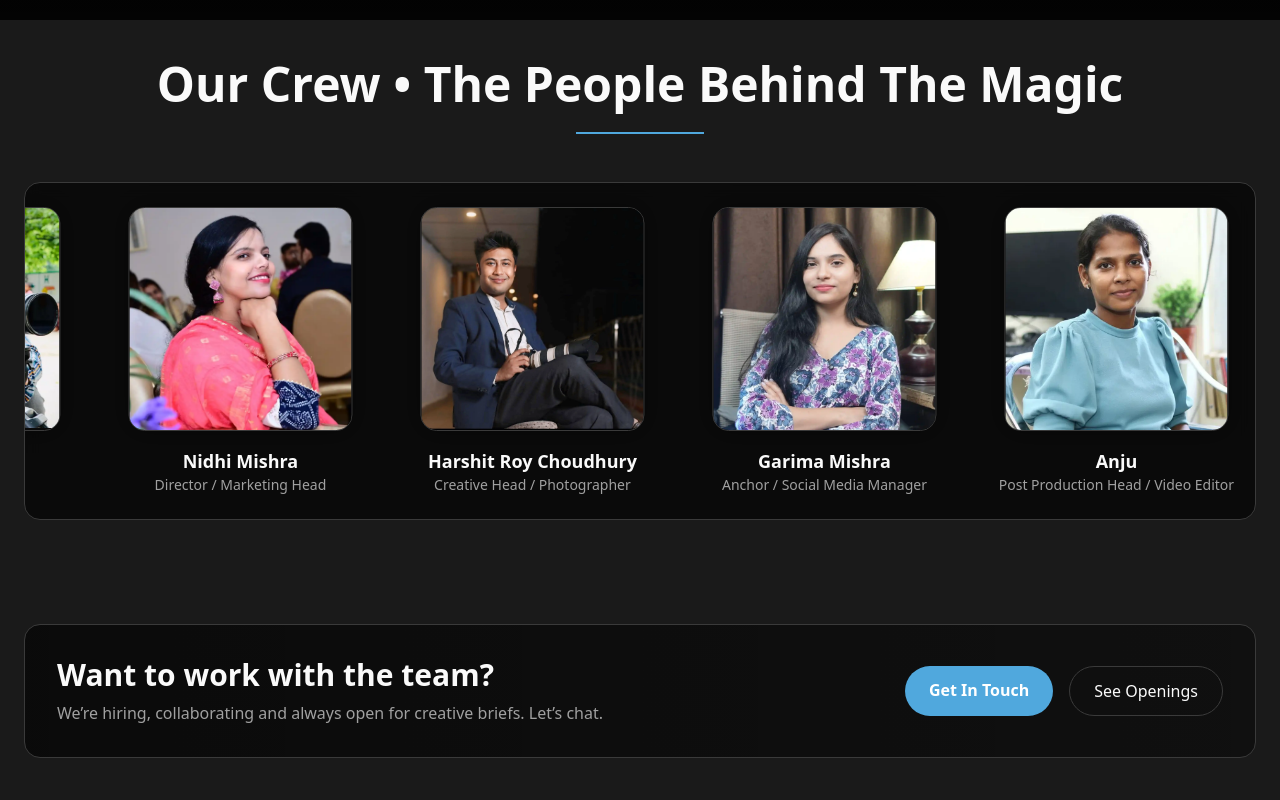
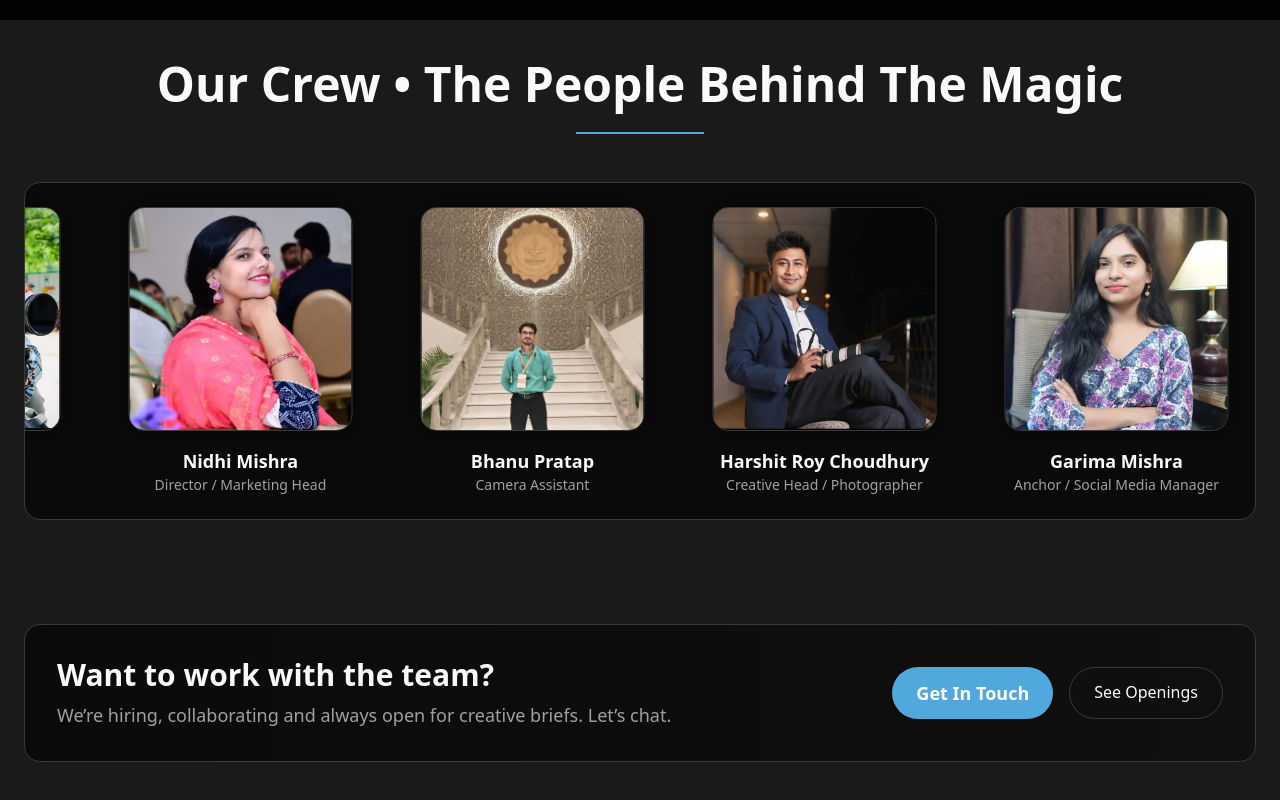
Before and after one commit to shiv-co/TpIndia, a React (Vite) app in the folder frontend/: page /about in a window 1280 px wide. Shown: the part 1784-2584 px from the top of the page. Built offline with nearby package versions, Linux system fonts and the light colour scheme.

Commit message:
Add mobile responsiveness and improve crew section layout in AboutUs and Portfolio pages

```diff
--- a/frontend/src/pages/about.jsx
+++ b/frontend/src/pages/about.jsx
@@ -34,26 +34,26 @@ const crew = [
   { name: "Akshat Agrawal", role: "Director / COO", img: Akshat },
   { name: "Syed Kudrat Ali", role: "Director / CEO", img: Kudrat },
   { name: "Nidhi Mishra", role: "Director / Marketing Head", img: Nidhi },
+  { name: "Bhanu Pratap", role: "Camera Assistant", img: Bhanu },
   {
     name: "Harshit Roy Choudhury",
     role: "Creative Head / Photographer",
     img: Harshit,
   },
   { name: "Garima Mishra", role: "Anchor / Social Media Manager", img: Garima },
-  { name: "Anju", role: "Post Production Head / Video Editor", img: Anju },
-  { name: "Saurabh Singh", role: "Social Media Strategist", img: Saurab },
-  // { name: "Ali Musarrat", role: "Production Head /Video Editor", img: Ali },
   { name: "Kshitiz Mahazan", role: "Cinematographer", img: Kshitiz },
   { name: "Amit Gupta", role: "Photographer", img: Amit },
+  { name: "Anubhav Patel", role: "Cinematographer", img: Anubhav },
+  { name: "Anju", role: "Production Head / Video Editor", img: Anju },
+  { name: "Saurabh Singh", role: "Social Media Strategist", img: Saurab },
   { name: "Shivam Singh", role: "Full Stack Developer", img: Shivam },
-  { name: "Anubhav Patel", role: "Cinematographer", img: Anubhav },
-  { name: "Bhanu Pratap", role: "Camera Assistant", img: Bhanu },
   { name: "Umesh Tiwari", role: "Camera Operator", img: Umesh },
   { name: "Himanshu Goswami", role: "Cinematographer", img: Himanshu },
   { name: "Rajan Mishra", role: "DOP", img: Rajan },
+  { name: "Sudeep Tiwari", role: "Photographer", img: Sudeep },
+  { name: "Ali Musarrat", role: "Editor", img: Ali },
+  { name: "Teepu Sultan", role: "Video Editor / Camera Operator", img: Teepu },
   { name: "Kapil Bharti", role: "Video Editor", img: Kapil },
-  { name: "Sudeep Tiwari", role: "Photographer", img: Sudeep },
-  { name: "Teepu Sultan", role: "Video Editor / Camera Operator", img: Teepu },
 ];
 
 export default function AboutUs() {
@@ -192,7 +192,7 @@ export default function AboutUs() {
               >
                 "Storytelling is the most human technology we have. We craft
                 images that speak, sound that moves and edits that respect the
-                moment. At TP India, we listen first — then shoot."
+                moment. At TP India, we listen first then shoot."
               </motion.blockquote>
 
               <p className="mt-6 text-[var(--text-secondary)]">
@@ -294,20 +294,46 @@ export default function AboutUs() {
     initial={{ opacity: 0, y: 30 }}
     whileInView={{ opacity: 1, y: 0 }}
     transition={{ duration: 0.8 }}
-            className="text-center text-3xl md:text-5xl font-bold mb-6"
+    className="text-center text-2xl md:text-5xl font-bold md:mb-6 mb-2"
   >
     Our Crew • The People Behind The Magic
   </motion.h2>
 
   <div className="mx-auto w-32 border-b-2 border-[var(--accent-color)] mb-12"></div>
 
-          {/* Outer container with cinematic style */}
-          <div className="relative w-full overflow-hidden rounded-2xl border border-[var(--border-color)] bg-black/60 dark:bg-black/70 backdrop-blur-sm py-6 ">
-            {/* Infinite scroll track */}
+  {/* ================= MOBILE (Vertical Scroll) ================= */}
+  <div className="md:hidden max-h-[520px] overflow-y-auto space-y-6 pr-2">
+    {crew.map((member, idx) => (
+      <div
+        key={idx}
+        className="flex items-center gap-4 rounded-2xl border border-[var(--border-color)] bg-black/60 dark:bg-black/70 backdrop-blur-sm p-4"
+      >
+        <div className="w-24 h-24 rounded-xl overflow-hidden border border-[var(--border-color)] flex-shrink-0">
+          <LazyLoadImage
+            src={member.img}
+            effect="blur"
+            className="w-full h-full object-cover"
+          />
+        </div>
+
+        <div>
+          <h3 className="font-semibold text-[var(--text-primary)]">
+            {member.name}
+          </h3>
+          <p className="text-sm text-[var(--text-secondary)]">
+            {member.role}
+          </p>
+        </div>
+      </div>
+    ))}
+  </div>
+
+  {/* ================= DESKTOP (Infinite Carousel) ================= */}
+  <div className="hidden md:block relative w-full overflow-hidden rounded-2xl border border-[var(--border-color)] bg-black/60 dark:bg-black/70 backdrop-blur-sm py-6">
     <motion.div
       animate={{ x: ["0%", "-400%"] }}
       transition={{
-                duration: 60, // smooth & premium speed
+        duration: 60,
         ease: "linear",
         repeat: Infinity,
       }}
@@ -320,7 +346,6 @@ export default function AboutUs() {
           transition={{ type: "spring", stiffness: 200 }}
           className="inline-flex flex-col items-center text-center min-w-[260px]"
         >
-                  {/* Avatar */}
           <div className="w-56 h-56 rounded-2xl overflow-hidden shadow-[0_0_25px_rgba(0,0,0,0.4)] border border-[var(--border-color)]">
             <LazyLoadImage
               src={member.img}
@@ -329,13 +354,10 @@ export default function AboutUs() {
             />
           </div>
 
-                  {/* Name */}
-                  <h3 className="mt-4 font-bold text-lg  text-[var(--text-primary)]">
+          <h3 className="mt-4 font-bold text-lg text-[var(--text-primary)]">
             {member.name}
           </h3>
-
-                  {/* Role */}
-                  <p className="text-[var(--text-secondary)] text-sm">
+          <p className="text-sm text-[var(--text-secondary)]">
             {member.role}
           </p>
         </motion.div>
@@ -353,10 +375,10 @@ export default function AboutUs() {
             className="rounded-2xl p-8 bg-gradient-to-r from-black/60 to-black/40 border border-[var(--border-color)] flex flex-col md:flex-row items-center gap-6"
           >
             <div className="flex-1">
-              <h3 className="text-2xl md:text-3xl font-extrabold">
+              <h3 className=" text-xl md:text-2xl md:text-3xl font-extrabold">
                 Want to work with the team?
               </h3>
-              <p className="text-[var(--text-secondary)] mt-2">
+              <p className="text-[var(--text-secondary)] mt-2 text-base md:text-lg">
                 We’re hiring, collaborating and always open for creative briefs.
                 Let’s chat.
               </p>
@@ -364,9 +386,9 @@ export default function AboutUs() {
             <div className="flex gap-4">
               <Link
                 to="/contact"
-                className="px-6 py-3 rounded-full bg-[var(--accent-color)] text-white font-semibold"
+                className="px-10 py-1 md:px-6 md:py-3 rounded-full bg-[var(--accent-color)] text-white font-semibold text-sm md:text-lg "
               >
-                Get In Touch
+                <span>Get In Touch</span>
               </Link>
               <Link
                 to="/careers"
--- a/frontend/src/pages/portfolio.jsx
+++ b/frontend/src/pages/portfolio.jsx
@@ -159,6 +159,15 @@ export default function PortfolioPage() {
   // Show 3 items at a time
   const itemsPerView = 3;
 
+  const [isMobile, setIsMobile] = useState(false);
+
+  useEffect(() => {
+    const checkScreen = () => setIsMobile(window.innerWidth < 768);
+    checkScreen();
+    window.addEventListener("resize", checkScreen);
+    return () => window.removeEventListener("resize", checkScreen);
+  }, []);
+
   useEffect(() => {
     const interval = setInterval(() => {
       setStartIndex((prev) => (prev + itemsPerView) % playlists.length);
@@ -197,15 +206,11 @@ export default function PortfolioPage() {
       "A showcase of our film work, photography projects, brand visuals & event coverage.",
     keywords: "portfolio, film showcase, cinematography portfolio",
     image: "https://tpindia.in/assets/portfolio-cover.webp",
-  url: "https://tpindia.in/portfolio"
+    url: "https://tpindia.in/portfolio",
   });
-
 
   return (
     <>
-
-
-
       <div className="bg-[var(--bg-color)] text-[var(--text-primary)]">
         {/* ================= HERO ================= */}
         <section
@@ -264,9 +269,8 @@ export default function PortfolioPage() {
               transition={{ duration: 1 }}
               className="text-3xl md:text-4xl lg:text-6xl font-extrabold text-white"
             >
-
-             We Help <span className="text-[var(--accent-color)]">Brands</span> Get More <span className="text-[var(--accent-color)]">Leads</span>
-
+              We Help <span className="text-[var(--accent-color)]">Brands</span>{" "}
+              Get More <span className="text-[var(--accent-color)]">Leads</span>
             </motion.h1>
 
             {/* Description */}
@@ -276,8 +280,8 @@ export default function PortfolioPage() {
               transition={{ duration: 1, delay: 0.15 }}
               className="mt-4 text-white/70 text-sm md:text-base max-w-2xl mx-auto"
             >
-              From live events to brand films, music videos and web visuals
-              this is the work that shapes the identity of TP India Network.
+              From live events to brand films, music videos and web visuals this
+              is the work that shapes the identity of TP India Network.
             </motion.p>
           </motion.div>
         </section>
@@ -354,7 +358,7 @@ export default function PortfolioPage() {
     <motion.div
       animate={{ x: ["0%", "-100%"] }}
       transition={{
-                duration: 25,
+        duration: isMobile ? 14 : 25,
         ease: "linear",
         repeat: Infinity,
       }}
@@ -376,10 +380,10 @@ export default function PortfolioPage() {
   </div>
 </section>
 
+
         {/* ================= VIDEO PLAYLISTS ================= */}
         <section className="py-16">
           <div className="max-w-7xl mx-auto px-6">
-
             {/* Heading */}
             <div className="text-center mb-10">
               <h2 className="text-3xl md:text-4xl font-extrabold text-[var(--text-primary)]">
@@ -415,10 +419,8 @@ export default function PortfolioPage() {
                 </a>
               ))}
             </div>
-
           </div>
         </section>
-
 
         {/* ================= CREATIVE COLLAGE ================= */}
         <section className="max-w-7xl mx-auto px-6 py-16">
```
Lines whose indentation alone changed are shown as unchanged.
